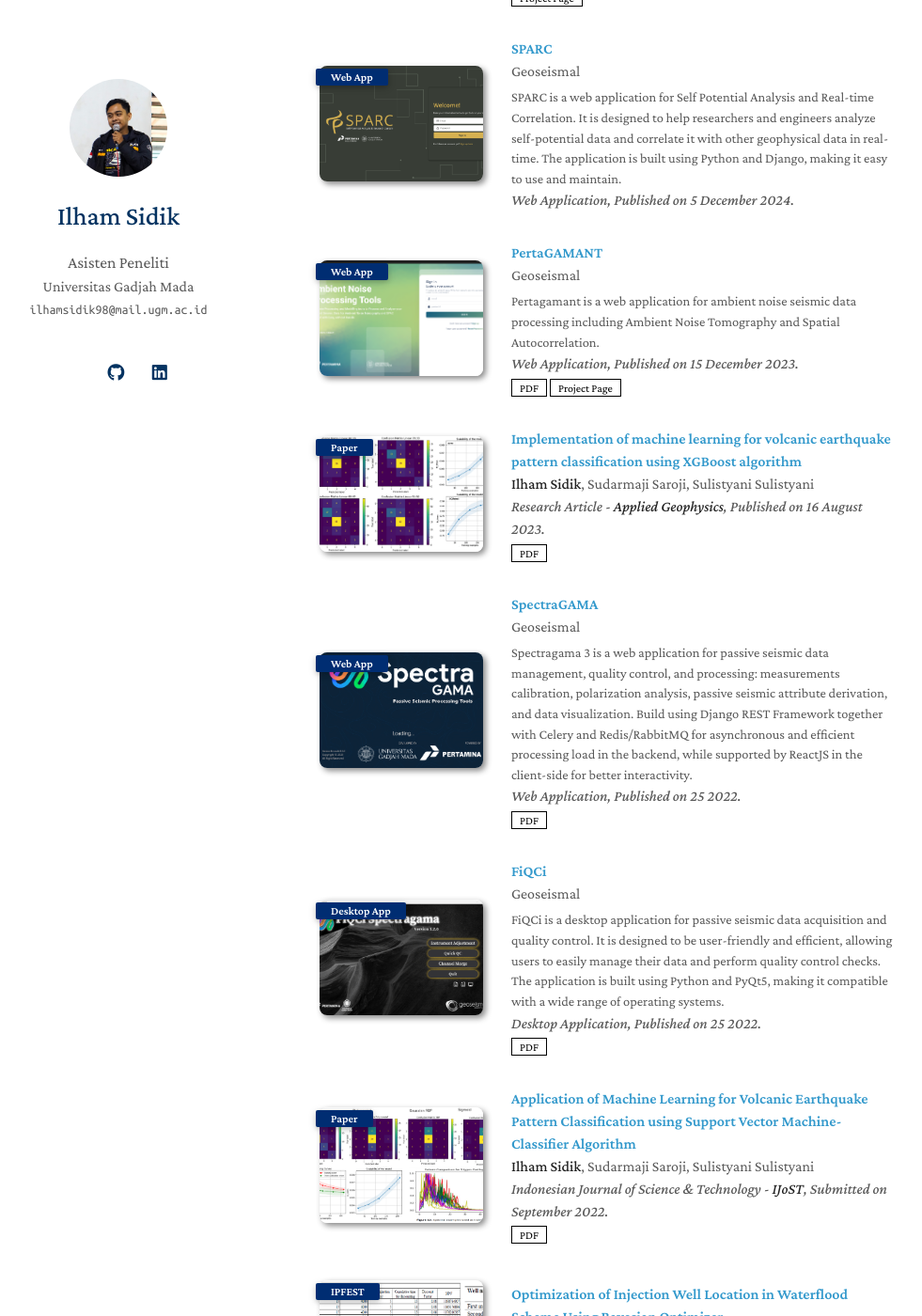
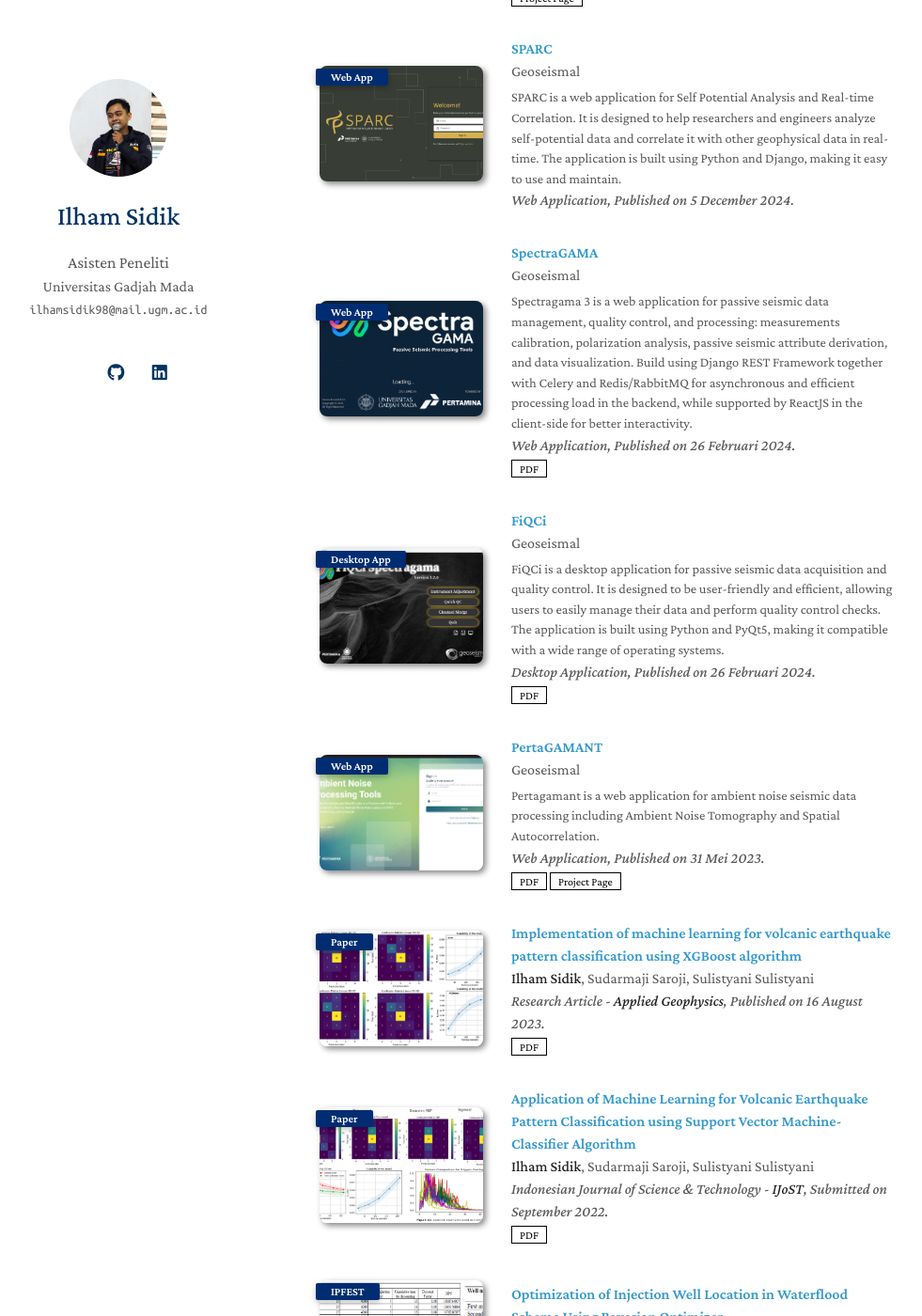
Before and after one commit to ilhamsidik98/ilhamsidik98.github.io, a Jekyll site: the page built from index.md, in a window 1280 px wide and 1400 px high, scrolled down 1007 px. Shown: the whole window at 94% size, without its empty margins (150-1131 px from the left). Built offline with Jekyll 4.4.1, drawn with Linux system fonts in a browser that asks for light colours; a style sheet for code colours, icons or effects is not loaded; our own code applies the rules of GitHub Pages for plain Markdown files; part of the change alters nothing that is shown.

Commit message:
Add new publications for SpectraGAMA and FiQCi with updated details and links

```diff
--- a/_data/publications.yml
+++ b/_data/publications.yml
@@ -14,11 +14,27 @@ main:
     conference: Web Application, Published on 5 December 2024.
     image: ./assets/img/sparc.png
 
+  - title: "SpectraGAMA"
+    authors: Geoseismal
+    abstract: "Spectragama 3 is a web application for passive seismic data management, quality control, and processing: measurements calibration, polarization analysis, passive seismic attribute derivation, and data visualization. Build using Django REST Framework together with Celery and Redis/RabbitMQ for asynchronous and efficient processing load in the backend, while supported by ReactJS in the client-side for better interactivity."
+    conference_short: Web App
+    conference: Web Application, Published on 26 Februari 2024.
+    pdf: https://drive.google.com/file/d/1TvIIm58lAnnOwes5qj1vOUgULJV0Fomk/view?usp=sharing
+    image: ./assets/img/spectra.png
+
+  - title: "FiQCi"
+    authors: Geoseismal
+    abstract: "FiQCi is a desktop application for passive seismic data acquisition and quality control. It is designed to be user-friendly and efficient, allowing users to easily manage their data and perform quality control checks. The application is built using Python and PyQt5, making it compatible with a wide range of operating systems."
+    conference_short: Desktop App
+    conference: Desktop Application, Published on 26 Februari 2024.
+    pdf: https://drive.google.com/file/d/1eU9IePeaRfJzwUmS95gzRy93KGLmqLRD/view?usp=sharing
+    image: ./assets/img/fiqci.png
+
   - title: "PertaGAMANT"
     authors: Geoseismal
     abstract: "Pertagamant is a web application for ambient noise seismic data processing including Ambient Noise Tomography and Spatial Autocorrelation."
     conference_short: Web App
-    conference: Web Application, Published on 15 December 2023.
+    conference: Web Application, Published on 31 Mei 2023.
     page: https://mipa.ugm.ac.id/2023/12/15/pertagamant-innovation-in-fmipa-ugm-and-pertaminas-geothermal-collaboration/
     pdf: https://drive.google.com/file/d/1LUB0nB-Jf3H4xpzoqPQy1adG9vMup2MS/view?usp=sharing
     image: ./assets/img/pertagamant.png
@@ -29,22 +45,6 @@ main:
     conference: Research Article - <strong>Applied Geophysics</strong>, Published on 16 August 2023.
     pdf: https://link.springer.com/content/pdf/10.1007/s11600-023-01154-w.pdf
     image: ./assets/img/xgboost.png
-
-  - title: "SpectraGAMA"
-    authors: Geoseismal
-    abstract: "Spectragama 3 is a web application for passive seismic data management, quality control, and processing: measurements calibration, polarization analysis, passive seismic attribute derivation, and data visualization. Build using Django REST Framework together with Celery and Redis/RabbitMQ for asynchronous and efficient processing load in the backend, while supported by ReactJS in the client-side for better interactivity."
-    conference_short: Web App
-    conference: Web Application, Published on 25 2022.
-    pdf: https://drive.google.com/file/d/1TvIIm58lAnnOwes5qj1vOUgULJV0Fomk/view?usp=sharing
-    image: ./assets/img/spectra.png
-
-  - title: "FiQCi"
-    authors: Geoseismal
-    abstract: "FiQCi is a desktop application for passive seismic data acquisition and quality control. It is designed to be user-friendly and efficient, allowing users to easily manage their data and perform quality control checks. The application is built using Python and PyQt5, making it compatible with a wide range of operating systems."
-    conference_short: Desktop App
-    conference: Desktop Application, Published on 25 2022.
-    pdf: https://drive.google.com/file/d/1eU9IePeaRfJzwUmS95gzRy93KGLmqLRD/view?usp=sharing
-    image: ./assets/img/fiqci.png
 
   - title: "Application of Machine Learning for Volcanic Earthquake Pattern Classification using Support Vector Machine-Classifier Algorithm"
     authors: <strong>Ilham Sidik</strong>, Sudarmaji Saroji, Sulistyani Sulistyani
```
